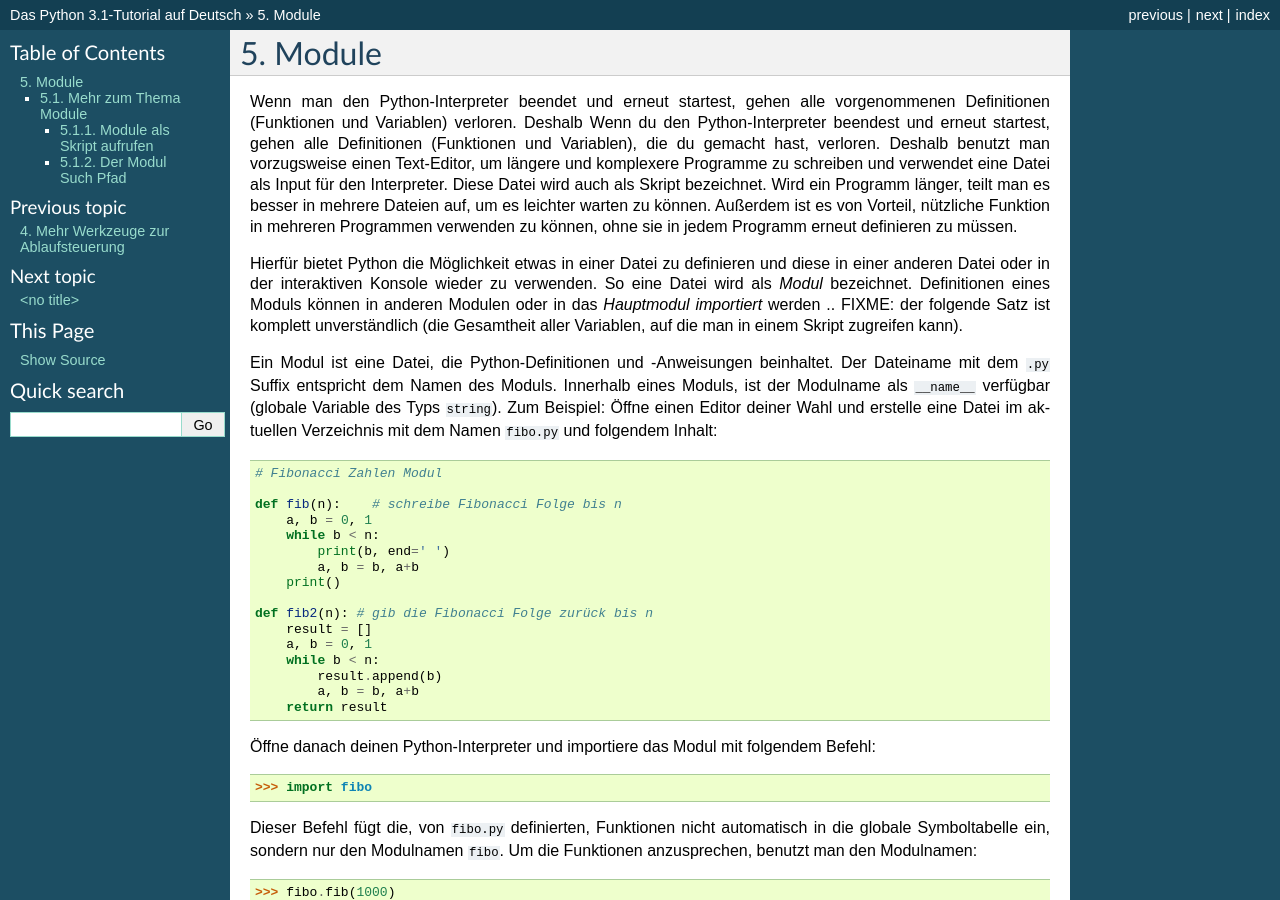
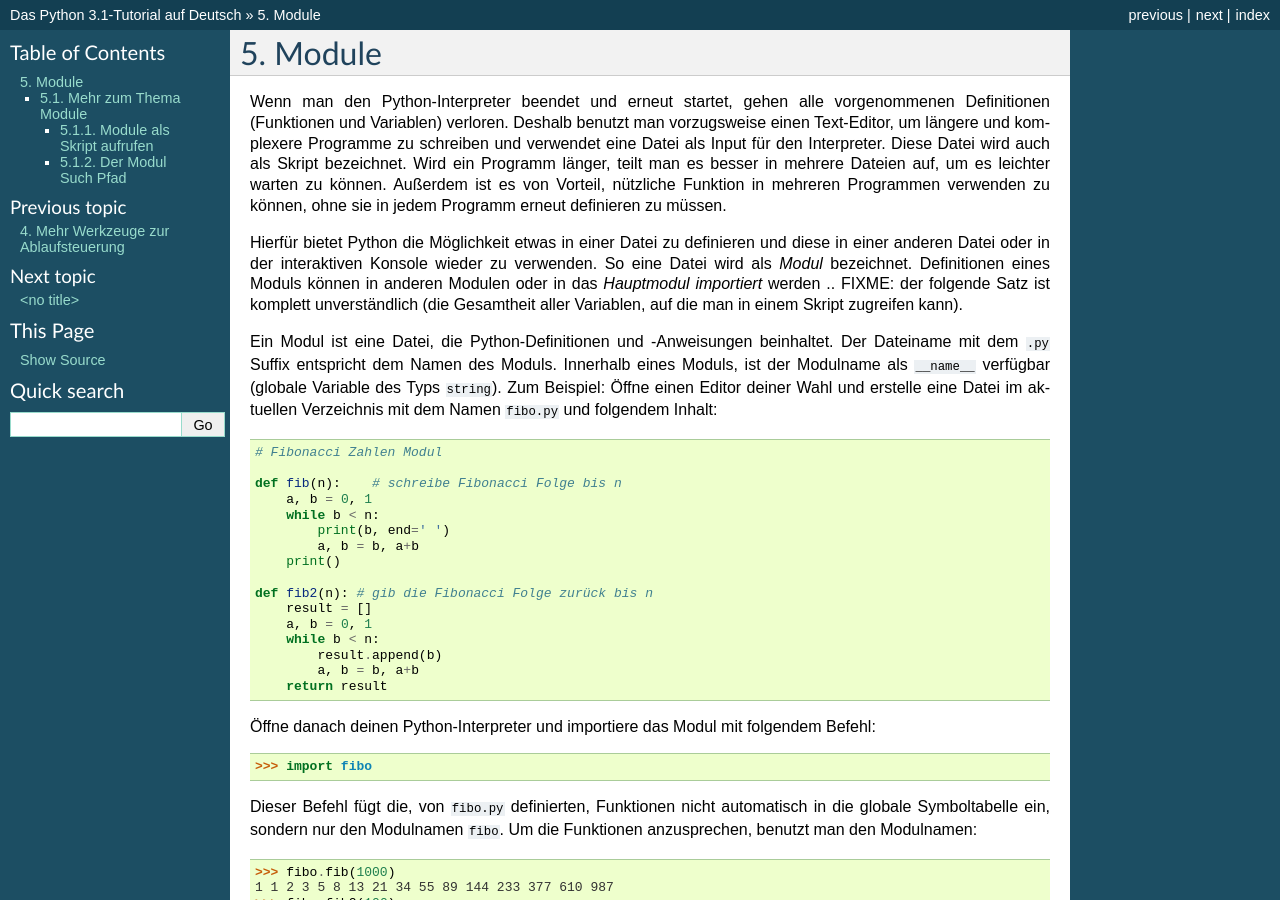
Before and after one commit to cofi/py-tutorial-de, a Sphinx documentation site: the page built from source/modules.rst, in a window 1280 px wide and 900 px high. Built offline with Sphinx 7.4.7, drawn with Linux system fonts in a browser that asks for light colours; pages that are not in the unit, such as notebooks, are missing from menus.

Commit message:
Removed improper merge

```diff
--- a/source/modules.rst
+++ b/source/modules.rst
@@ -4,10 +4,8 @@
 Module
 ******
 
-Wenn man den Python-Interpreter beendet und erneut startest, gehen alle
+Wenn man den Python-Interpreter beendet und erneut startet, gehen alle
 vorgenommenen Definitionen (Funktionen und Variablen) verloren. Deshalb
-Wenn du den Python-Interpreter beendest und erneut startest, gehen alle
-Definitionen (Funktionen und Variablen), die du gemacht hast, verloren. Deshalb
 benutzt man vorzugsweise einen Text-Editor, um längere und komplexere Programme
 zu schreiben und verwendet eine Datei als Input für den Interpreter. Diese Datei
 wird auch als Skript bezeichnet. Wird ein Programm länger, teilt man es
```
